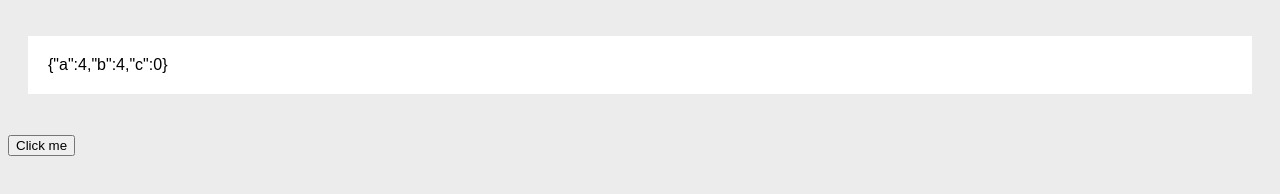
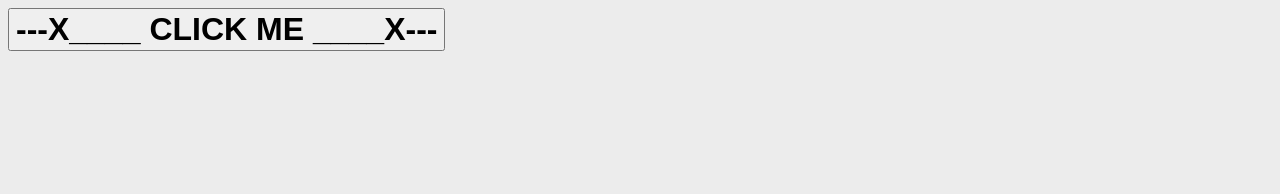
Before and after one commit to silviolimeira/rxjs, a website built with webpack: page index.html in a window 1280 px wide. Built offline with nearby package versions, Linux system fonts and the light colour scheme.

Commit message:
example fromEvent apply throttleTime to limit number of events per time. improvement

```diff
--- a/index.html
+++ b/index.html
@@ -22,14 +22,20 @@
             background: white;
             margin-bottom: 5px;
         }
+
+        button {
+            font-size: 2rem;
+            font-weight: 700;
+        }
     </style>
 </head>
 
 <body>
+    <button>---X____ CLICK ME ____X---</button>
     <ul id="output">
 
     </ul>
-    <button>Click me</button>
+
     <script src="/bundle.js"></script>
 </body>
 
--- a/src/code.ts
+++ b/src/code.ts
@@ -4,34 +4,16 @@ import "rxjs/add/operator/map";
 import "rxjs/add/observable/fromEvent";
 
 var button = document.querySelector("button");
-// button.addEventListener("click", event => {
-//   console.log(event);
-// });
-
-// accept click event one per second
-fromEvent(button, "mousedown")
-  .pipe(throttleTime(1000))
-  .subscribe(event => console.log(event));
 
 fromEvent(button, "click")
   .pipe(throttleTime(500))
-  .map(data => {
+  .map((data: MouseEvent) => {
     return data.clientX;
   })
-  .subscribe(coordinate => console.log(coordinate));
-
-// Logs:
-// { foo: 4, bar: 8, baz: 0 } after 4 seconds
-// "This is how it ends!" immediately after
-const observable = forkJoin({
-  a: of(1, 2, 3, 4),
-  b: Promise.resolve(4),
-  c: timer(4000)
-});
-observable.subscribe({
-  next: value => addItem(JSON.stringify(value)),
-  complete: () => console.log("This is how it ends!")
-});
+  .subscribe(coordinate => {
+    console.log(coordinate);
+    addItem(coordinate);
+  });
 
 function addItem(val: any) {
   var node = document.createElement("li");
```
